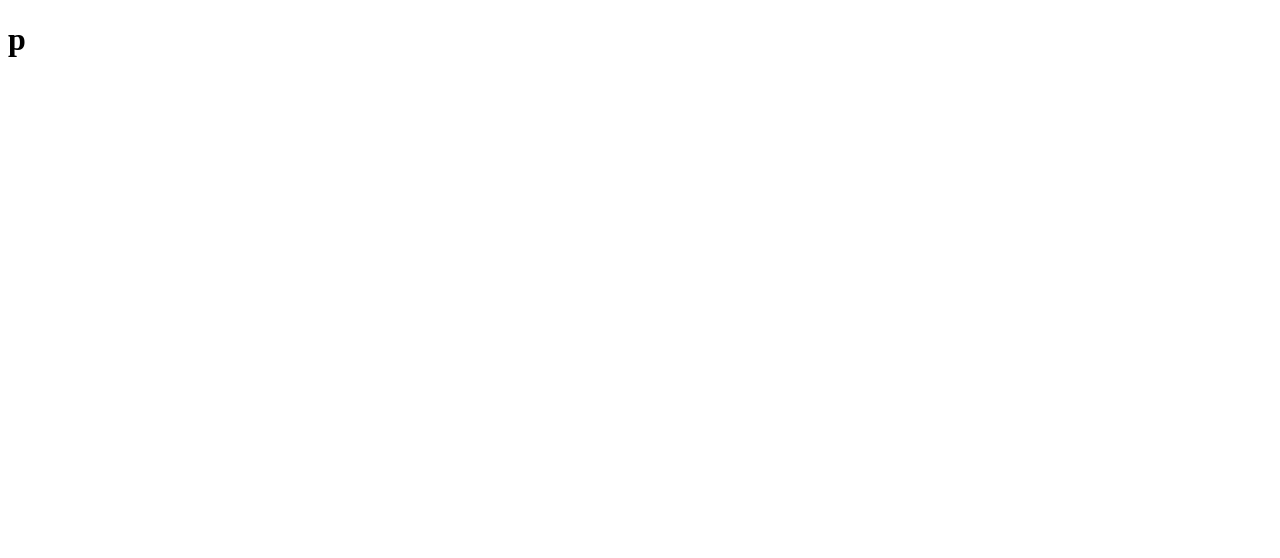
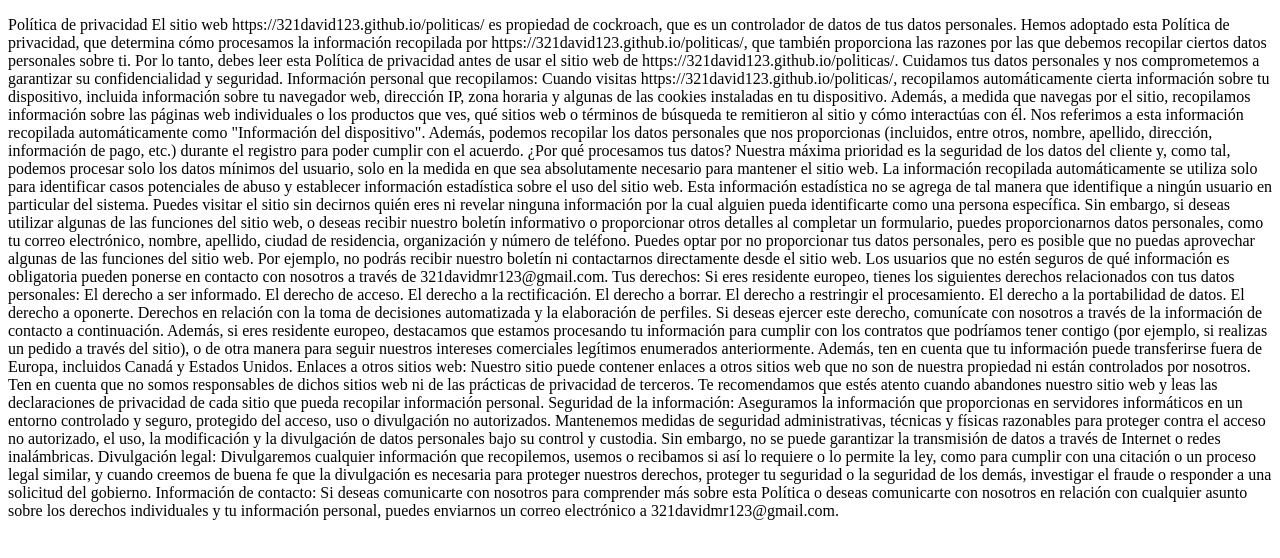
Before and after one commit to 321david123/politicas, a plain HTML site: page index.html in a window 1280 px wide. Drawn offline with Linux system fonts and the light colour scheme.

Commit message:
Update index.html

```diff
--- a/index.html
+++ b/index.html
@@ -6,6 +6,46 @@
     <title>Document</title>
 </head>
 <body>
-    <h1>p</h1>
+    <p>Política de privacidad
+El sitio web https://321david123.github.io/politicas/ es propiedad de cockroach, que es un controlador de datos de tus datos personales.
+
+Hemos adoptado esta Política de privacidad, que determina cómo procesamos la información recopilada por https://321david123.github.io/politicas/, que también proporciona las razones por las que debemos recopilar ciertos datos personales sobre ti. Por lo tanto, debes leer esta Política de privacidad antes de usar el sitio web de https://321david123.github.io/politicas/.
+
+Cuidamos tus datos personales y nos comprometemos a garantizar su confidencialidad y seguridad.
+
+Información personal que recopilamos:
+Cuando visitas https://321david123.github.io/politicas/, recopilamos automáticamente cierta información sobre tu dispositivo, incluida información sobre tu navegador web, dirección IP, zona horaria y algunas de las cookies instaladas en tu dispositivo. Además, a medida que navegas por el sitio, recopilamos información sobre las páginas web individuales o los productos que ves, qué sitios web o términos de búsqueda te remitieron al sitio y cómo interactúas con él. Nos referimos a esta información recopilada automáticamente como "Información del dispositivo". Además, podemos recopilar los datos personales que nos proporcionas (incluidos, entre otros, nombre, apellido, dirección, información de pago, etc.) durante el registro para poder cumplir con el acuerdo.
+
+¿Por qué procesamos tus datos?
+Nuestra máxima prioridad es la seguridad de los datos del cliente y, como tal, podemos procesar solo los datos mínimos del usuario, solo en la medida en que sea absolutamente necesario para mantener el sitio web. La información recopilada automáticamente se utiliza solo para identificar casos potenciales de abuso y establecer información estadística sobre el uso del sitio web. Esta información estadística no se agrega de tal manera que identifique a ningún usuario en particular del sistema.
+
+Puedes visitar el sitio sin decirnos quién eres ni revelar ninguna información por la cual alguien pueda identificarte como una persona específica. Sin embargo, si deseas utilizar algunas de las funciones del sitio web, o deseas recibir nuestro boletín informativo o proporcionar otros detalles al completar un formulario, puedes proporcionarnos datos personales, como tu correo electrónico, nombre, apellido, ciudad de residencia, organización y número de teléfono. Puedes optar por no proporcionar tus datos personales, pero es posible que no puedas aprovechar algunas de las funciones del sitio web. Por ejemplo, no podrás recibir nuestro boletín ni contactarnos directamente desde el sitio web. Los usuarios que no estén seguros de qué información es obligatoria pueden ponerse en contacto con nosotros a través de 321davidmr123@gmail.com.
+
+Tus derechos:
+Si eres residente europeo, tienes los siguientes derechos relacionados con tus datos personales:
+
+El derecho a ser informado.
+El derecho de acceso.
+El derecho a la rectificación.
+El derecho a borrar.
+El derecho a restringir el procesamiento.
+El derecho a la portabilidad de datos.
+El derecho a oponerte.
+Derechos en relación con la toma de decisiones automatizada y la elaboración de perfiles.
+Si deseas ejercer este derecho, comunícate con nosotros a través de la información de contacto a continuación.
+
+Además, si eres residente europeo, destacamos que estamos procesando tu información para cumplir con los contratos que podríamos tener contigo (por ejemplo, si realizas un pedido a través del sitio), o de otra manera para seguir nuestros intereses comerciales legítimos enumerados anteriormente. Además, ten en cuenta que tu información puede transferirse fuera de Europa, incluidos Canadá y Estados Unidos.
+
+Enlaces a otros sitios web:
+Nuestro sitio puede contener enlaces a otros sitios web que no son de nuestra propiedad ni están controlados por nosotros. Ten en cuenta que no somos responsables de dichos sitios web ni de las prácticas de privacidad de terceros. Te recomendamos que estés atento cuando abandones nuestro sitio web y leas las declaraciones de privacidad de cada sitio que pueda recopilar información personal.
+
+Seguridad de la información:
+Aseguramos la información que proporcionas en servidores informáticos en un entorno controlado y seguro, protegido del acceso, uso o divulgación no autorizados. Mantenemos medidas de seguridad administrativas, técnicas y físicas razonables para proteger contra el acceso no autorizado, el uso, la modificación y la divulgación de datos personales bajo su control y custodia. Sin embargo, no se puede garantizar la transmisión de datos a través de Internet o redes inalámbricas.
+
+Divulgación legal:
+Divulgaremos cualquier información que recopilemos, usemos o recibamos si así lo requiere o lo permite la ley, como para cumplir con una citación o un proceso legal similar, y cuando creemos de buena fe que la divulgación es necesaria para proteger nuestros derechos, proteger tu seguridad o la seguridad de los demás, investigar el fraude o responder a una solicitud del gobierno.
+
+Información de contacto:
+Si deseas comunicarte con nosotros para comprender más sobre esta Política o deseas comunicarte con nosotros en relación con cualquier asunto sobre los derechos individuales y tu información personal, puedes enviarnos un correo electrónico a 321davidmr123@gmail.com.</p>
 </body>
 </html>
```
